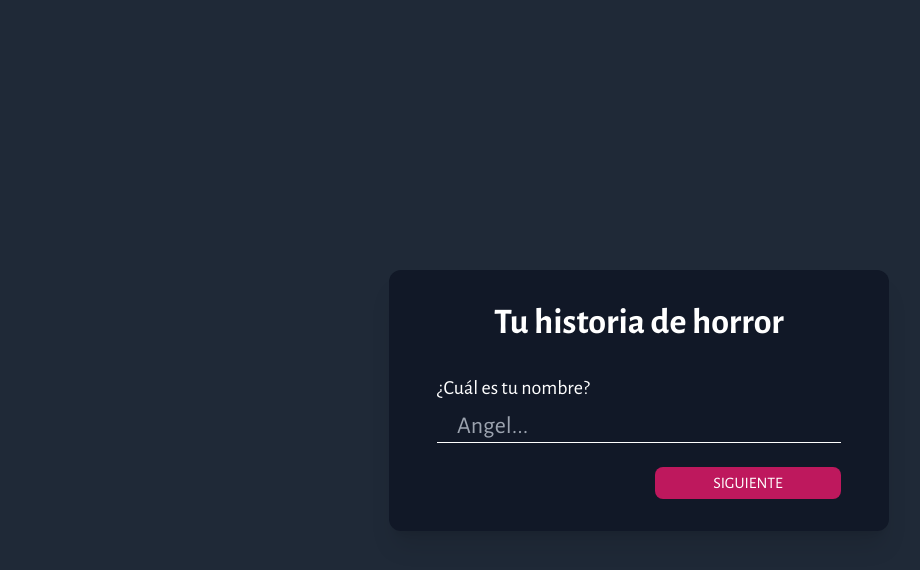
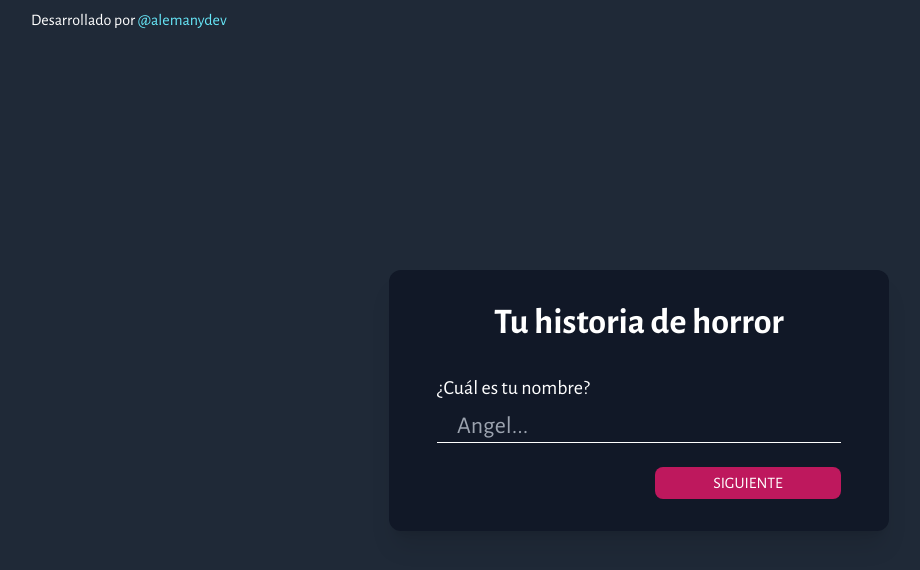
Before and after one commit to angelmgl/aifungames, a Next.js app: page / in a window 1280 px wide. Shown: the top 570 px of the page, without its empty margins (1-921 px from the left). Built offline with nearby package versions, Linux system fonts and the light colour scheme.

Commit message:
Add credits

```diff
--- a/src/app/layout.js
+++ b/src/app/layout.js
@@ -15,7 +15,19 @@ const font = Alegreya_Sans({
 export default function RootLayout({ children }) {
     return (
         <html lang="es">
-            <body className={font.className + " bg-gray-800"}>{children}</body>
+            <body className={font.className + " bg-gray-800"}>
+                <span className="inline-block pl-8 pt-2 text-white absolute">
+                    Desarrollado por{" "}
+                    <a
+                        className="text-cyan-300 hover:text-cyan-500 hover:underline"
+                        href="https://twitter.com/alemanydev"
+                        target="_blank"
+                    >
+                        @alemanydev
+                    </a>
+                </span>
+                {children}
+            </body>
         </html>
     );
 }
```
